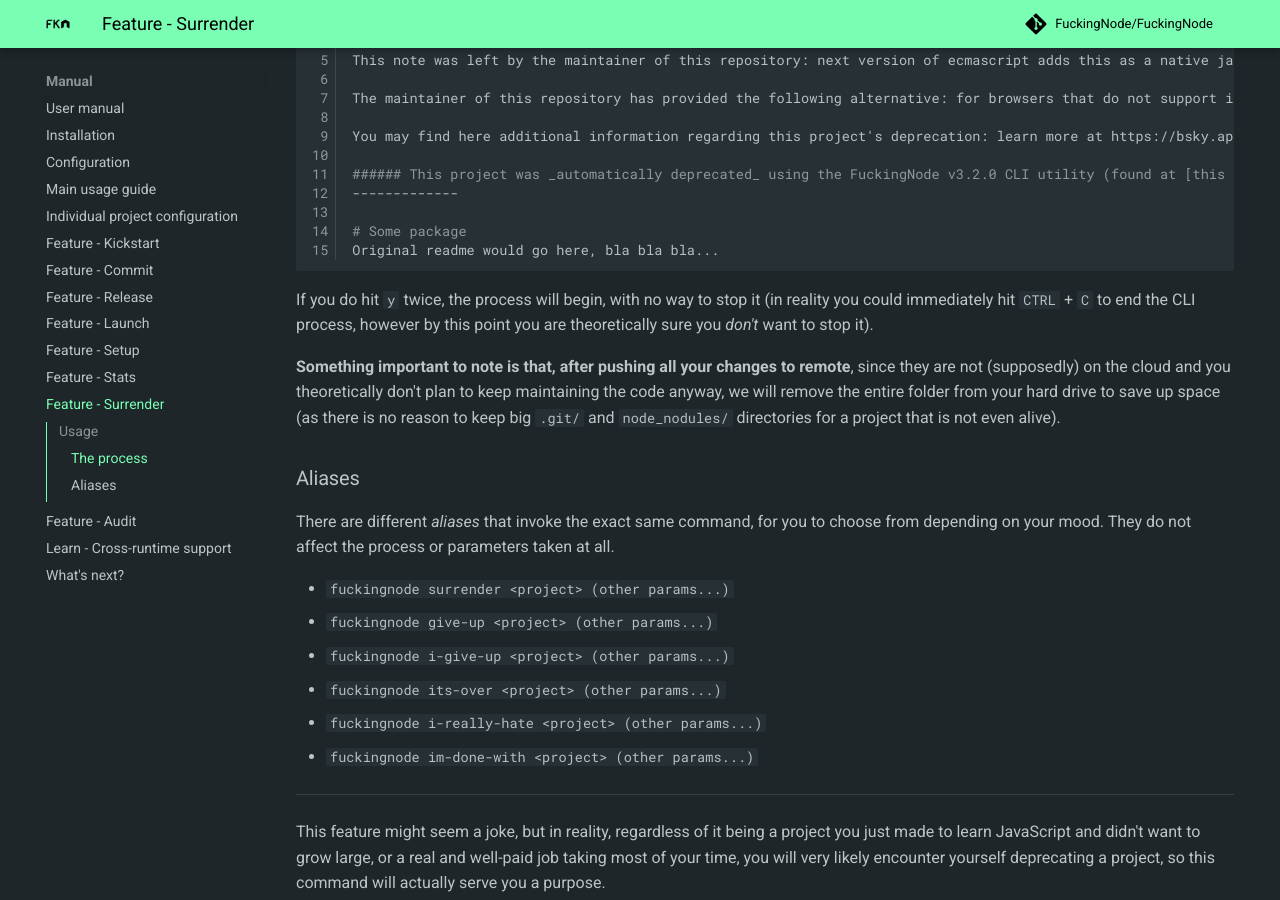
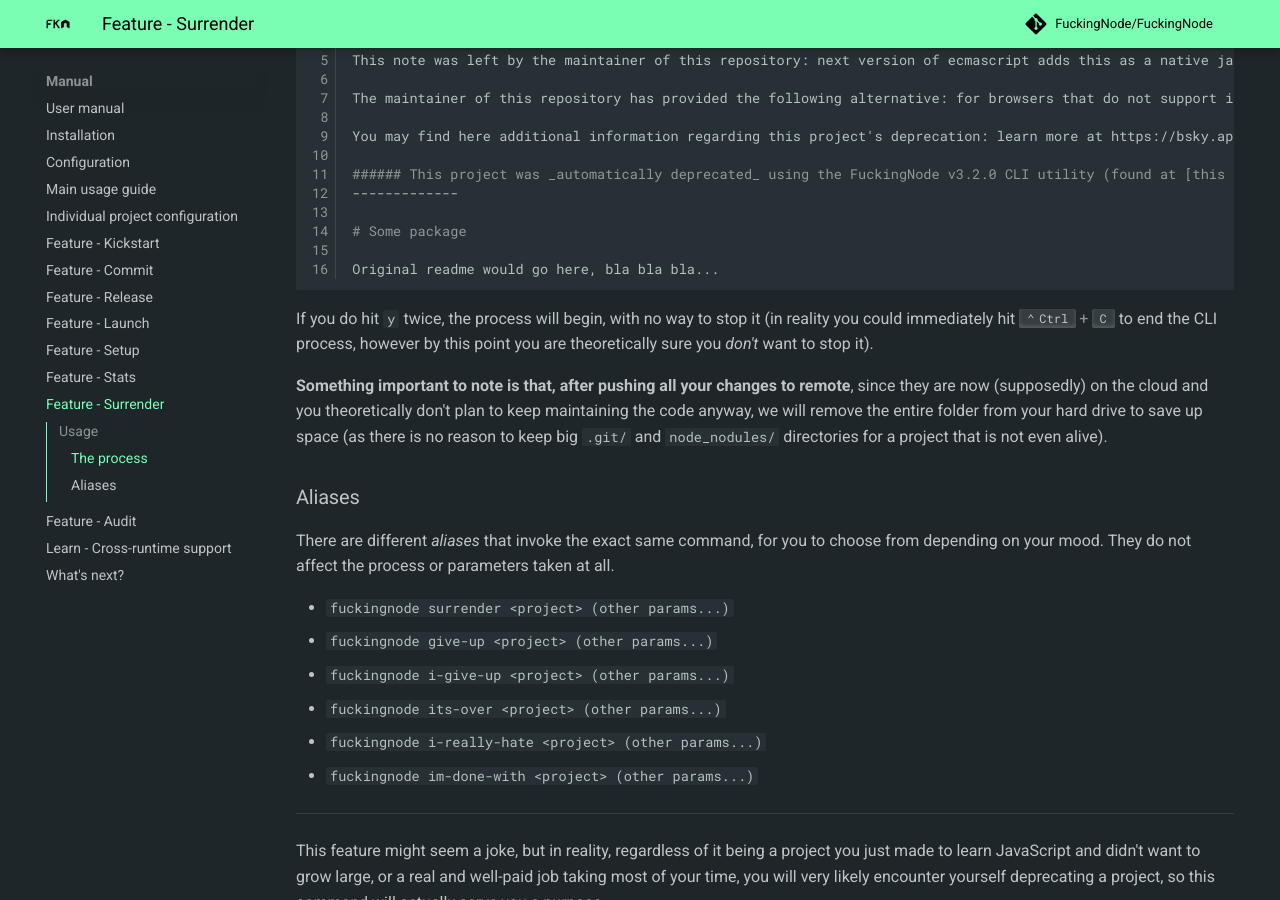
Before and after one commit to FuckingNode/fuckingnode.github.io, an MkDocs documentation site: the page built from docs/manual/surrender.md, in a window 1280 px wide and 900 px high, scrolled down 1259 px. Built offline with MkDocs 1.6.1 and Material for MkDocs 9.7.7, drawn with Linux system fonts in a browser that asks for light colours; comment, search, counter and statistics services are not loaded.

Commit message:
Fix a typo

````diff
--- a/docs/manual/surrender.md
+++ b/docs/manual/surrender.md
@@ -46,12 +46,13 @@ You may find here additional information regarding this project's deprecation: l
 -------------
 
 # Some package
+
 Original readme would go here, bla bla bla...
 ```
 
-If you do hit `y` twice, the process will begin, with no way to stop it (in reality you could immediately hit `CTRL` + `C` to end the CLI process, however by this point you are theoretically sure you _don't_ want to stop it).
+If you do hit `y` twice, the process will begin, with no way to stop it (in reality you could immediately hit ++control+c++ to end the CLI process, however by this point you are theoretically sure you _don't_ want to stop it).
 
-**Something important to note is that, after pushing all your changes to remote**, since they are not (supposedly) on the cloud and you theoretically don't plan to keep maintaining the code anyway, we will remove the entire folder from your hard drive to save up space (as there is no reason to keep big `.git/` and `node_nodules/` directories for a project that is not even alive).
+**Something important to note is that, after pushing all your changes to remote**, since they are now (supposedly) on the cloud and you theoretically don't plan to keep maintaining the code anyway, we will remove the entire folder from your hard drive to save up space (as there is no reason to keep big `.git/` and `node_nodules/` directories for a project that is not even alive).
 
 ### Aliases
 
````
